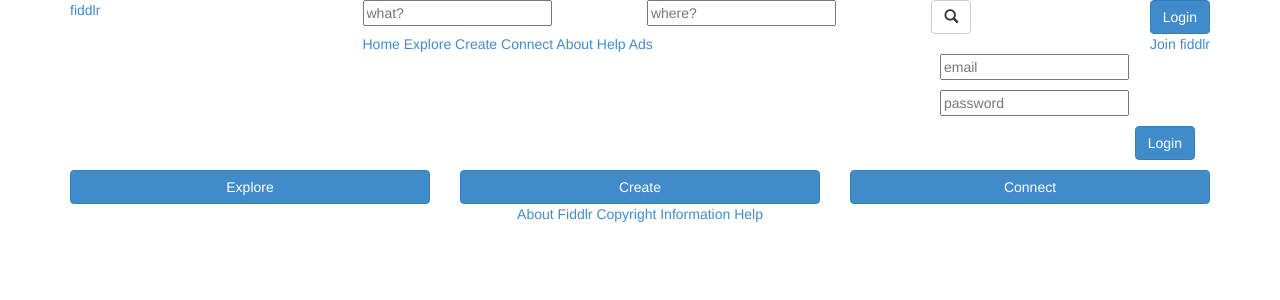
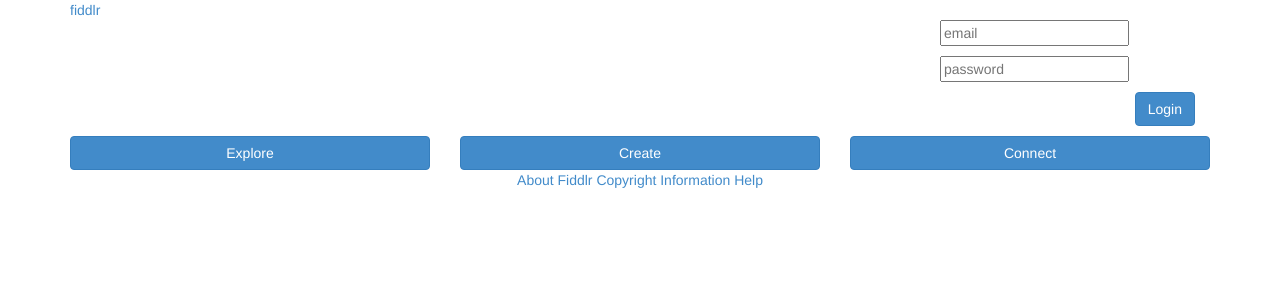
Before and after one commit to tplorts/fiddlr-ng, a Django app: page / in a window 1280 px wide. Shown: the top 300 px of the page. Run offline with Django 3.2, Linux system fonts and the light colour scheme; some libraries are stand-ins or nearby versions.

Commit message:
just crapped out a bunch of stuff. idunno

```diff
--- a/home/static/my/styles/generic.less
+++ b/home/static/my/styles/generic.less
@@ -7,7 +7,9 @@
     display: none;
 }
 
-
+.ib {
+    display: inline-block;
+}
 
 .black {
     background-color: black;
--- /dev/null
+++ b/home/templates/ads.html
@@ -0,0 +1 @@
+{% extends "pagebase.html" %}
--- a/home/templates/front.html
+++ b/home/templates/front.html
@@ -22,12 +22,12 @@
 
 <div class="container">
   <div class="row">
-    {% for page in "explore,create,connect"|split:"," %}
+    {% for page in "Explore,Create,Connect"|split:"," %}
     <div class="col-sm-4">
       <div class="section-link">
         <a href="{% url page %}"
            class="btn btn-primary purple center-block">
-          <span class="huge">{{ page|capfirst }}</span>
+          <span class="huge">{{ page }}</span>
         </a>
       </div>
     </div><!--/.col-sm-4-->
--- a/home/templates/pagebase.html
+++ b/home/templates/pagebase.html
@@ -5,16 +5,19 @@
 <div id="header">
   <div class="container">
     <div class="row">
-      <div class="col-sm-3">
+      <div class="col-sm-3 col-lg-2">
         <div class="fiddlr-title">
-          <a href="{% url 'front' %}">
+          <a href="{% url 'Front' %}">
             {# <img src="{% static 'ex/f.png' %}" /><span>&nbsp; iddlr</span> #}
             fiddlr
           </a>
         </div>
       </div><!--/.col for title-->
-      <div class="col-sm-7">
+      {% if pageName != "Front" %}
+      <div class="col-sm-7 col-lg-9">
         <div class="row nav-subrow">
+          <div class="col-lg-6">
+            <div class="row">
               <div class="col-sm-5">
                 <input type="text" placeholder="what?">
               </div>
@@ -26,16 +29,21 @@
                   <span class="glyphicon glyphicon-search"></span>
                 </button>
               </div>
-        </div><!--/.row for search-->
-        <div class="nav-subrow">
+            </div><!--/.row for input columns-->
+          </div><!--/.col for search-->
+          <div class="col-lg-6">
+            <div id="header-links">
               {% for link in "Home,Explore,Create,Connect,About,Help,Ads"|split:"," %}
               <span class="header-link">
-              <a href="#">{{ link }}</a>
+                <a href="{% url link %}">{{ link }}</a>
               </span>
               {% endfor %}
-        </div><!--/.row for links-->
+            </div>
+          </div><!--/.col for links-->
+        </div><!--/.row for nav-->
       </div><!--/.col for nav-->
-      <div class="col-sm-2 text-right">
+      <div class="col-sm-2 col-lg-1">
+        <div class="text-right">
           <div class="nav-subrow">
             <button class="btn btn-primary">
               Login
@@ -43,10 +51,12 @@
           </div>
           <div class="nav-subrow">
             <a href="#">
-            Join fiddlr
+              sign up
             </a>
           </div>
+        </div><!--/.text-right-->
       </div><!--/.col for login-->
+      {% endif %}
     </div><!--/.row-->
   </div><!--/.container-->
 </div><!--/#header-->
--- a/home/urls.py
+++ b/home/urls.py
@@ -9,13 +9,17 @@ urlpatterns = patterns(
     # Place the favicon in a standard static location but still conform to an old fashion favicon
 #    url(r'^favicon\.ico$', RedirectView.as_view(url=s3+'main/icons/favicon.ico'), name='favicon'),
 
-    url(r'^$', views.front, name='front'),
+    url(r'^$', views.front, name='Front'),
+    url(r'^$', views.front, name='Home'),
 
-    url(r'^explore/', views.explore, name='explore'),
-    url(r'^create/', views.create, name='create'),
-    url(r'^connect/', views.connect, name='connect'),
+    url(r'^explore/', views.explore, name='Explore'),
+    url(r'^create/', views.create, name='Create'),
+    url(r'^connect/', views.connect, name='Connect'),
 
+    url(r'^about/', views.about, name='About'),
     url(r'^about/', views.about, name='About Fiddlr'),
+    url(r'^copyright/', views.copyrightView, name='Copyright'),
     url(r'^copyright/', views.copyrightView, name='Copyright Information'),
     url(r'^help/', views.helpView, name='Help'),
+    url(r'^ads/', views.adsView, name='Ads'),
 )
--- a/home/views.py
+++ b/home/views.py
@@ -9,29 +9,36 @@ def renderView( request, template, context={} ):
     })
     return render( request, template, context )
 
-
+def renderPage( request, pageName, context={} ):
+    context.update({
+        'pageName': pageName.capitalize(),
+    })
+    return renderView( request, pageName+'.html', context )
 
 
 def front(q):
-    return renderView(q, 'front.html')
+    return renderPage(q, 'front')
 
 
 def explore(q):
-    return renderView(q, 'explore.html')
+    return renderPage(q, 'explore')
 
 def create(q):
-    return renderView(q, 'create.html')
+    return renderPage(q, 'create')
 
 def connect(q):
-    return renderView(q, 'connect.html')
+    return renderPage(q, 'connect')
 
 
 
 def about(q):
-    return renderView(q, 'about.html')
+    return renderPage(q, 'about')
 
 def copyrightView(q):
-    return renderView(q, 'copyright.html')
+    return renderPage(q, 'copyright')
 
 def helpView(q):
-    return renderView(q, 'help.html')
+    return renderPage(q, 'help')
+
+def adsView(q):
+    return renderPage(q, 'ads')
```
Also changed, not shown: home/static/my/styles/universal.less (+14 -4 lines). Lines whose indentation alone changed are shown as unchanged.
